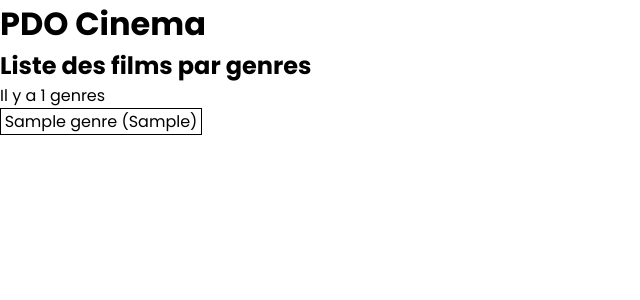
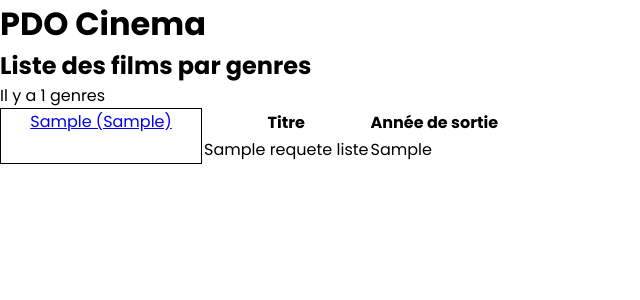
Before and after one commit to JeanNoLimit/appli_cinema, a PHP site: the page made by view/parGenres.php in a window 1280 px wide. Shown: the part 60-360 px from the top of the page, without its empty margins (0-640 px from the left). Run offline with PHP 8.4, Linux system fonts and the light colour scheme; the template is opened without the code that fills it: most values are stand-ins (such as "Sample title", 1, 10 or a date in 2020).

Commit message:
Affichage de la liste des films par genres

```diff
--- a/index.php
+++ b/index.php
@@ -15,6 +15,8 @@
 // On instancie le controller Cinema (qui contient l'ensemble des requêtes dans les fonctions en relation avec les vues)
 $ctrlCinema = new CinemaController();
 
+
+$id=(isset($_GET["id"])) ? $_GET["id"] : null;
 //Pour affichage de la page d'accueil avant toute action
 if(!isset($_GET["action"])){
     $ctrlCinema->listFilms();
@@ -26,7 +28,7 @@
         case "listFilms" : $ctrlCinema->listFilms(); break;
         case "listActeurs" : $ctrlCinema->listActeurs(); break;
         case "listRealisateurs" : $ctrlCinema->listRealisateurs(); break;
-        case "listGenres" : $ctrlCinema->listGenres(); break; //affichage de la page "par genre"
-        // case "parGenres" : $ctrlCinema->parGenres(); break; //afficher le détail de la liste par genre.
+        case "listGenres" : $ctrlCinema->listGenres($id); break; //affichage de la page "par genre"
+
     }
 }
--- a/view/parGenres.php
+++ b/view/parGenres.php
@@ -1,16 +1,33 @@
 <?php ob_start();?>
 
-<p class="compteur">Il y a <?= $requete->rowCount() ?> genres</p>
+<p class="compteur">Il y a <?= $requete_genre->rowCount() ?> genres</p>
 
 <div id="page_genre">
     <div class="conteneur_genre">
         <ul>
             <?php
-                foreach($requete->fetchAll() as $genre) {?>
-                    <li><?=$genre['genre']?> (<?=$genre['filmParGenre']?>)</li>
+                foreach($requete_genre->fetchAll() as $genre) {?>
+                    <li><a href="index.php?action=listGenres&id=<?=$genre['id']?>"><?=$genre['libelle_genre']?> (<?=$genre['filmParGenre']?>)</a></li>
             <?php }?>
         </ul>
     </div>
+    <table class="table_genre">
+    <thead>
+        <tr>
+            <th>Titre</th>
+            <th>Année de sortie</th>
+        </tr>
+    </thead>
+    <tbody>
+        <?php
+            foreach($requete_liste->fetchAll() as $film) {?>
+                <tr>
+                    <td> <?= $film['titre'] ?></td>
+                    <td> <?= $film['anne_sortie'] ?></td>
+                </tr>
+        <?php } ?>
+    </tbody>
+</table>
 </div>
 
 <?php
```
Also changed, not shown: controller/CinemaController.php (+11 -3 lines), public/css/style.css (line endings or trailing spaces).
